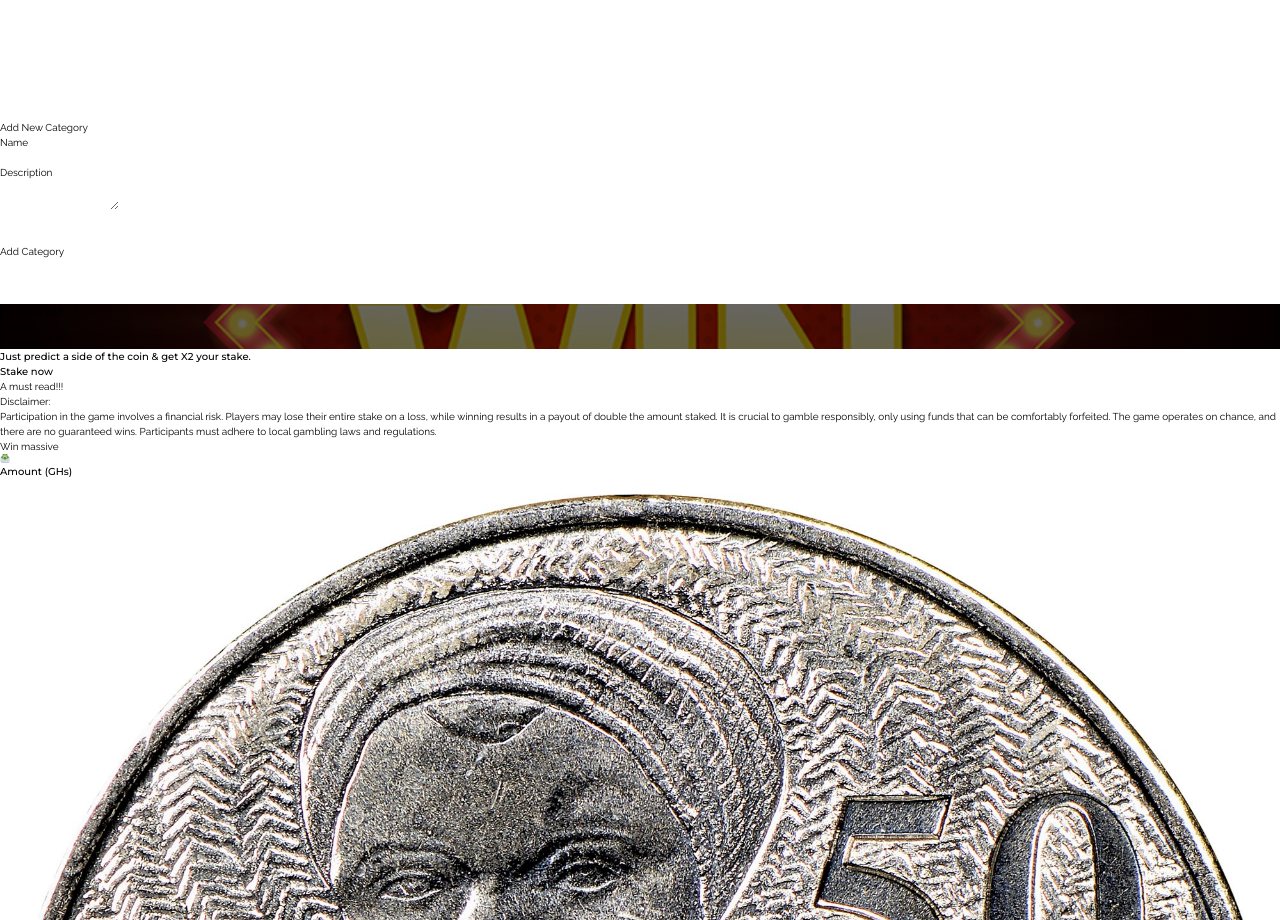
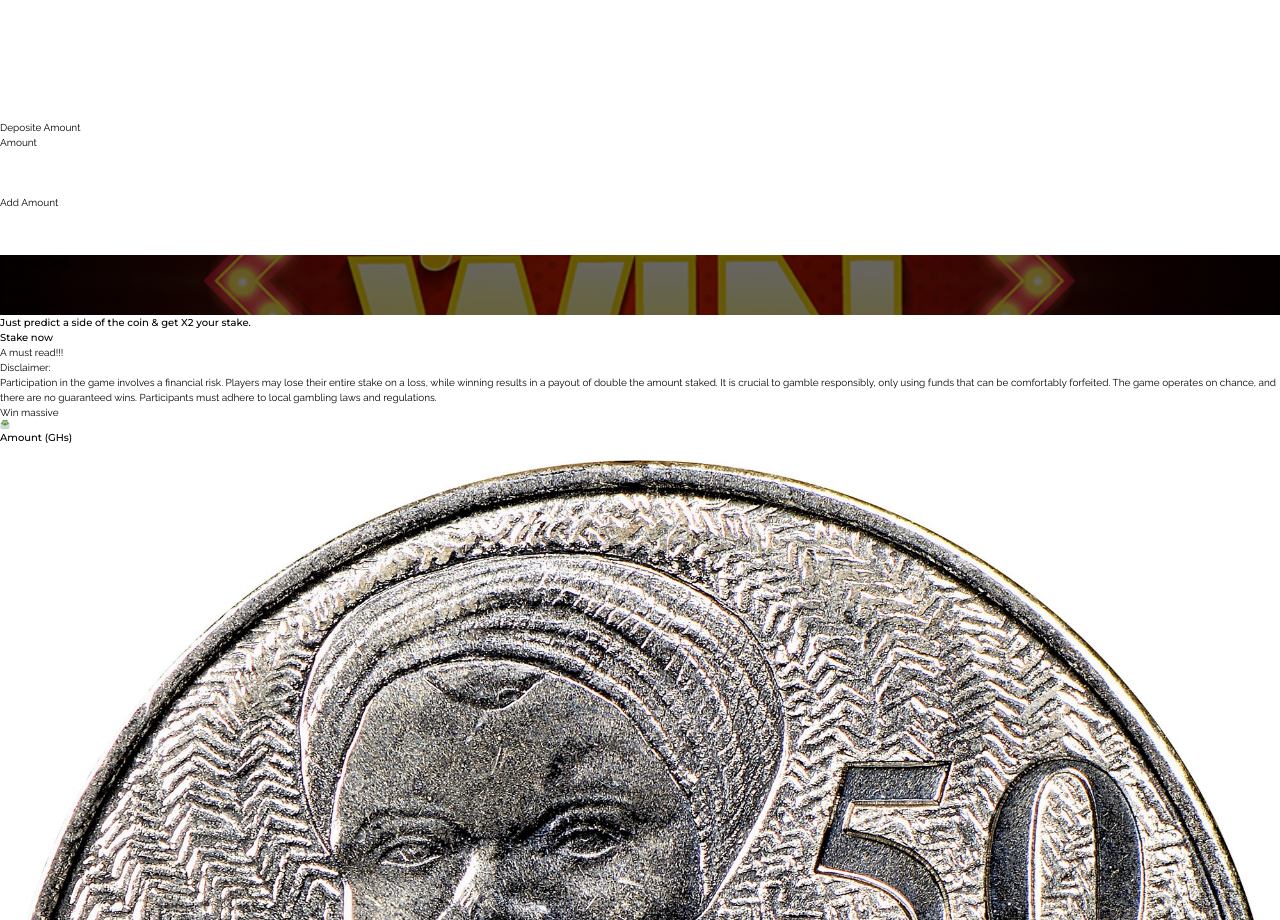
Before and after one commit to Tulasijoshua/coin_toss_with_api, a React (Vite) app: page /prediction/deposite in a window 1280 px wide. Shown: the part 1160-2080 px from the top of the page. Built offline with nearby package versions, Linux system fonts and the light colour scheme; no server answers; a web font is replaced by a local one.

Commit message:
Feat: make and get amount

```diff
--- a/src/context/authContext.jsx
+++ b/src/context/authContext.jsx
@@ -52,7 +52,8 @@ const AuthProvider = ({ children }) => {
     navigate('/login')
     sessionStorage.removeItem('user');
     localStorage.removeItem('user');
-    localStorage.removeItem('tokens');
+    localStorage.removeItem('token');
+    localStorage.removeItem('isLogin');
     setUser(null);
     setIsLogin(false)
   };
--- a/src/pages/Deposite.jsx
+++ b/src/pages/Deposite.jsx
@@ -1,7 +1,13 @@
 import React, { useState } from 'react'
 import ModalLoading from '../components/modal/ModalLoading'
+import { endpoint } from '../utils/Endpoints'
+import { Getter } from '../utils/Getters'
+import axios from 'axios'
+import { useNavigate } from 'react-router-dom'
 
 const Deposite = () => {
+  const {user, headers} = Getter()
+  const navigate = useNavigate()
   const [state, setState] = useState({
     details: {
       balance: '',
@@ -12,12 +18,12 @@ const Deposite = () => {
   const SubmitAdd = (e) => {
     e.preventDefault()
     setState({...state, isRequesting: true})
-    axios.post(endpoint.newCategory, state.details, get.headers)
+    axios.post(endpoint.updateBalance(user.id), state.details, headers)
     .then(res=>{
         setState({...state, isRequesting: false})
-        console.log(res)
-        fetchData()
-        close()
+        console.log(res.data)
+        // close()
+        navigate(-1)
     }).catch(err=>{
         setState({...state, isRequesting: false})
         console.log(err)
@@ -26,20 +32,15 @@ const Deposite = () => {
   return (
     <form onSubmit={(e)=>SubmitAdd(e)} className='w-full flex flex-col'>
         {state.isRequesting && <ModalLoading/>}
-        <h1 className='text-2xl font-semibold mb-5'>Add New Category</h1>
+        <h1 className='text-2xl font-semibold mb-5'>Deposite Amount</h1>
 
         <section className="w-full flex flex-col mb-3">
-            <p className='text-[1.2rem]'>Name</p>
-            <input value={state.details.name} onChange={(e)=>setState({...state, details:{...state.details, name: e.target.value}})} type="text" className='w-full h-[40px] border border-gray-500'/>
+            <p className='text-[1.2rem]'>Amount</p>
+            <input value={state.details.balance} onChange={(e)=>setState({...state, details:{...state.details, balance: e.target.value}})} type="text" className='w-full h-[40px] px-2 text-[1.2rem] font-semibold border border-gray-500'/>
         </section>
-        <section className="w-full flex flex-col mb-3">
-            <p className='text-[1.2rem]'>Description</p>
-            <textarea value={state.details.description} onChange={(e)=>setState({...state, details:{...state.details, description: e.target.value}})} type="text" className='w-full h-[40px] border border-gray-500 max-h-[200px] min-h-[100px]'/>
-        </section>
-
         <br /><br />
         <div className="w-full flex justify-center">
-            <button className='text-white bg-indigo-500 px-10 h-[45px] rounded-lg text-lg'>Add Category</button>
+            <button className='text-white bg-indigo-500 px-10 h-[45px] rounded-lg text-lg'>Add Amount</button>
         </div><br /><br /><br />
     </form>
   )
--- a/src/pages/Prediction.jsx
+++ b/src/pages/Prediction.jsx
@@ -1,4 +1,4 @@
-import React, { useState } from "react";
+import React, { useEffect, useState } from "react";
 import ResultModal from "../components/ResultModal";
 import { usePredictionContext } from "../context/PredictionContext";
 import { FcMoneyTransfer } from "react-icons/fc";
@@ -8,9 +8,14 @@ import { useAuthContext } from "../context/authContext";
 import Deposite from "./Deposite";
 import { useNavigate } from "react-router-dom";
 import Modal from "../components/modal/Modal";
+import { Getter } from "../utils/Getters";
+import axios from "axios";
+import { endpoint } from "../utils/Endpoints";
 
 const Prediction = ({addNew}) => {
+  const get = Getter()
   const navigate = useNavigate()
+  const [getBalance, setGetBalance] = useState(null)
   const [state, setState] = useState({
     addNew: addNew
 })
@@ -27,14 +32,22 @@ const Prediction = ({addNew}) => {
     setCoinPrediction
   } = usePredictionContext();
 
+  useEffect(() => {
+    axios.get(endpoint.getUserBalance, get.headers)
+        .then(res=>{
+            console.log(res)
+            setGetBalance(res.data.balance)
+        }).catch(err=>{
+            console.log(err)
+        })
+  }, [])
+
   const handleSubmit = () => {
-
     const num = parseInt(amount, 10);
     if (num < 0) {
       alert('Enter valid amount to proceed!');
       return
     }
-
     const coinPrediction = coinTossPrediction(
       predict,
       num,
@@ -49,16 +62,21 @@ const Prediction = ({addNew}) => {
       {
           addNew && <Modal close={()=>{navigate(-1, {replace: true})}} content={<Deposite fetchData={()=>fetchDetails()} close={()=>navigate(-1, {replace: true})}/>}/>
       }
-      <div className="navbg w-full h-[100px] flex flex-col justify-center items-center fixed">
+      <div className="navbg w-full h-[100px] flex flex-col justify-between items-center fixed">
+        <div className="h-full w-[85%] mx-auto flex justify-between items-center">
+          <div>
+            <div className="mont text-white text-[1.2rem] font-semibold">Balance: <span className="text-[1.5rem]">GH₵ {getBalance}</span> </div>
+          </div>
           <h2 className="xl:text-6xl text-4xl text-[#fff] italic font-semibold">
             Predict & Win
           </h2>
           <div className="flex justify-end items-center gap-2">
-          <div className="absolute top-[2rem] right-[2rem]">
+            <div className="">
               <button onClick={logout} className="px-[1.5rem] py-[0.5rem] text-[1rem] bg-blue-600 text-white ">Logout</button>
             </div>
-          <div className="absolute top-[2rem] right-[12rem]">
+            <div className="">
               <button onClick={() => navigate('prediction/deposite')} className="px-[1.5rem] py-[0.5rem] text-[1rem] bg-blue-600 text-white ">Deposite</button>
+            </div>
           </div>
         </div>
       </div>
--- a/src/pages/auth/Login.jsx
+++ b/src/pages/auth/Login.jsx
@@ -38,12 +38,13 @@ const Login = () => {
         .then(res=>{
             console.log(res.data)
             localStorage.setItem('user', JSON.stringify({
+                id: res.data.user_data.id,
                 email: res.data.user_data.Email,
                 first_name:res.data.user_data.First_name,
                 last_name:res.data.user_data.Last_name,
                 username:res.data.user_data.Username,
             }))
-            localStorage.setItem('token', JSON.stringify(res.data.tokens))
+            localStorage.setItem('token', res.data.tokens.access_token)
             localStorage.setItem('isLogin', 'true')
 
             // navigate('/', {replace: true})
--- a/src/utils/Endpoints.js
+++ b/src/utils/Endpoints.js
@@ -3,5 +3,6 @@ import { BASE_URL } from "./config"
 export const endpoint = {
     login: BASE_URL + 'api/auth/login/',
     updateBalance: (id) => BASE_URL + `api/user-profiles/${id}/update_balance/`,
+    getUserBalance: BASE_URL + 'api/user-profiles/balance/',
     getUser: (id) => BASE_URL + `api/user-profiles/${id}/`
 }
--- a/src/utils/Getters.js
+++ b/src/utils/Getters.js
@@ -1,7 +1,7 @@
 export const Getter = () => {
     return {
         isLogin: Boolean(localStorage.getItem('isLogin')),
-        token: JSON.parse(localStorage.getItem('token')??"{}"),
+        token: localStorage.getItem('token'),
         user: JSON.parse(localStorage.getItem('user')??"{}"),
         headers: {
             "headers": {
```
Lines whose indentation alone changed are shown as unchanged.
